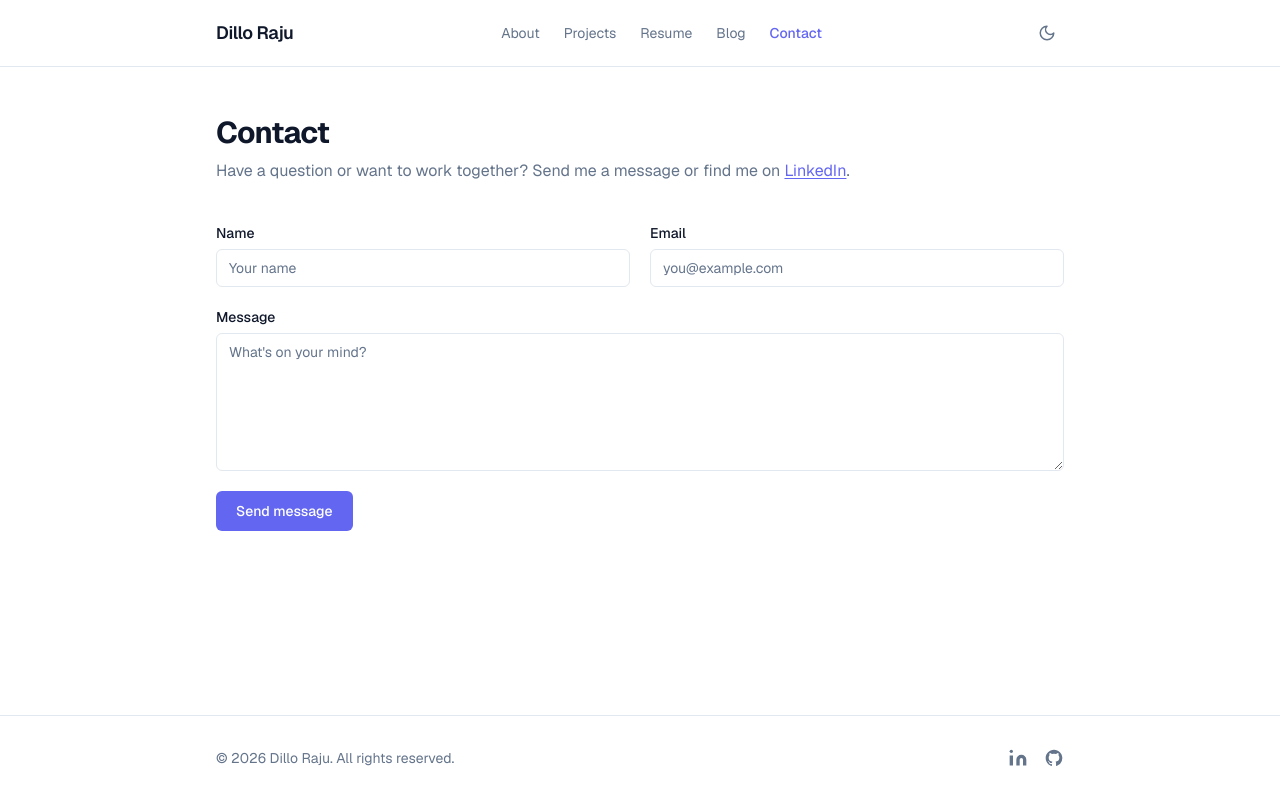
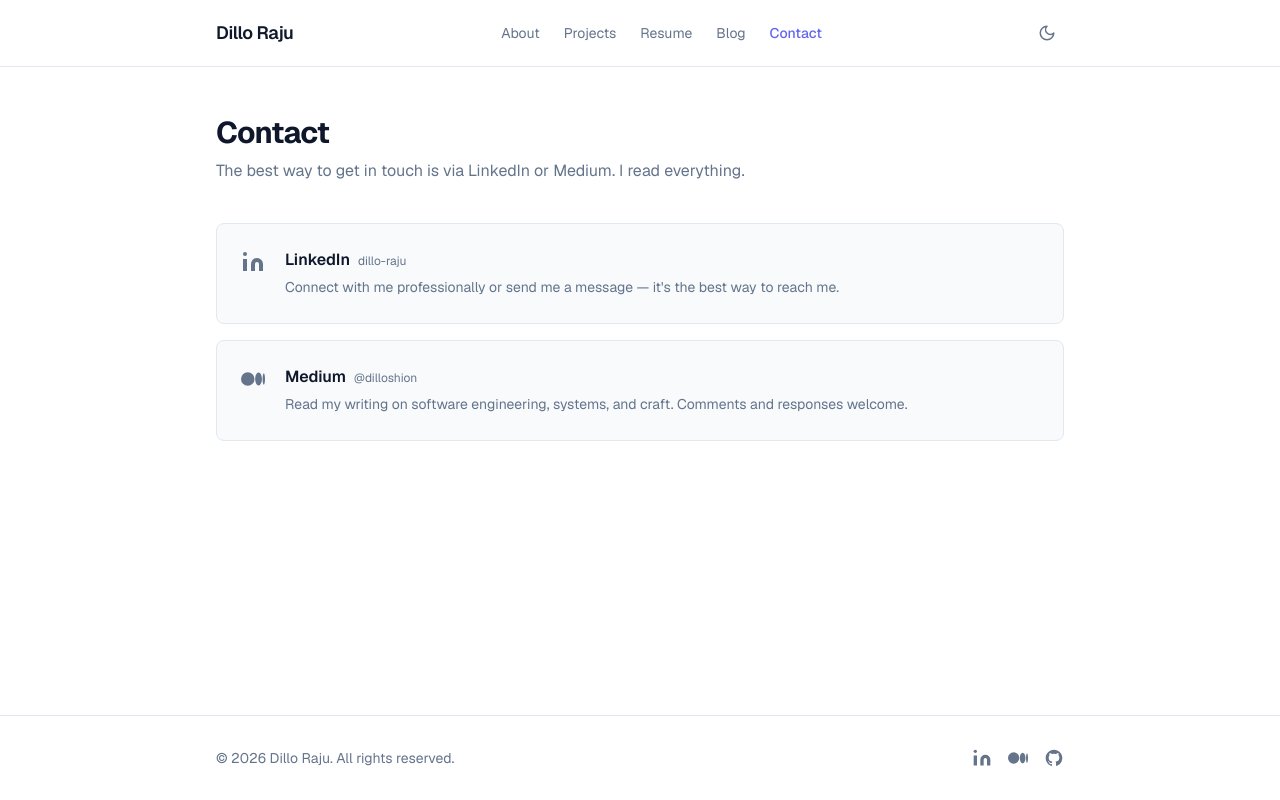
Before and after one commit to dillo/portfolio, a Next.js app: page /contact in a window 1280 px wide. Built offline with nearby package versions, Linux system fonts and the light colour scheme.

Commit message:
refactor: replace contact form with LinkedIn + Medium links
Removed Resend, API route, ContactForm component, and .env.local.
Contact page now shows LinkedIn and Medium as the two contact channels.
Medium icon added to Footer. No email address exposed anywhere.

```diff
--- a/app/api/contact/route.ts
+++ /dev/null
@@ -1,74 +0,0 @@
-import { NextRequest, NextResponse } from 'next/server'
-import { Resend } from 'resend'
-
-const resend = new Resend(process.env.RESEND_API_KEY)
-
-// Simple in-memory rate limiter: max 3 requests per IP per 10 minutes
-const rateMap = new Map<string, { count: number; resetAt: number }>()
-const LIMIT = 3
-const WINDOW_MS = 10 * 60 * 1000
-
-function isRateLimited(ip: string): boolean {
-  const now = Date.now()
-  const entry = rateMap.get(ip)
-  if (!entry || now > entry.resetAt) {
-    rateMap.set(ip, { count: 1, resetAt: now + WINDOW_MS })
-    return false
-  }
-  if (entry.count >= LIMIT) return true
-  entry.count++
-  return false
-}
-
-export async function POST(req: NextRequest) {
-  const ip =
-    req.headers.get('x-forwarded-for')?.split(',')[0].trim() ??
-    req.headers.get('x-real-ip') ??
-    'unknown'
-
-  if (isRateLimited(ip)) {
-    return NextResponse.json(
-      { error: 'Too many requests. Please try again later.' },
-      { status: 429 }
-    )
-  }
-
-  let body: { name?: string; email?: string; message?: string }
-  try {
-    body = await req.json()
-  } catch {
-    return NextResponse.json({ error: 'Invalid request body.' }, { status: 400 })
-  }
-
-  const { name, email, message } = body
-
-  if (!name?.trim() || !email?.trim() || !message?.trim()) {
-    return NextResponse.json({ error: 'All fields are required.' }, { status: 400 })
-  }
-
-  const emailRegex = /^[^\s@]+@[^\s@]+\.[^\s@]+$/
-  if (!emailRegex.test(email)) {
-    return NextResponse.json({ error: 'Invalid email address.' }, { status: 400 })
-  }
-
-  if (message.length > 5000) {
-    return NextResponse.json({ error: 'Message is too long.' }, { status: 400 })
-  }
-
-  try {
-    await resend.emails.send({
-      from: 'Portfolio Contact <onboarding@resend.dev>',
-      to: 'dillo.raju@proton.me',
-      replyTo: email,
-      subject: `Portfolio message from ${name}`,
-      text: `Name: ${name}\nEmail: ${email}\n\n${message}`,
-    })
-
-    return NextResponse.json({ success: true })
-  } catch {
-    return NextResponse.json(
-      { error: 'Failed to send message. Please try again.' },
-      { status: 500 }
-    )
-  }
-}
--- a/app/contact/page.tsx
+++ b/app/contact/page.tsx
@@ -1,11 +1,51 @@
 import type { Metadata } from 'next'
 import Link from 'next/link'
-import ContactForm from '@/components/ContactForm'
 
 export const metadata: Metadata = {
   title: 'Contact',
-  description: 'Get in touch with Dillo Raju.',
+  description: 'Get in touch with Dillo Raju via LinkedIn or Medium.',
 }
+
+const links = [
+  {
+    label: 'LinkedIn',
+    handle: 'dillo-raju',
+    href: 'https://www.linkedin.com/in/dillo-raju/',
+    description:
+      "Connect with me professionally or send me a message — it's the best way to reach me.",
+    icon: (
+      <svg
+        xmlns="http://www.w3.org/2000/svg"
+        width="24"
+        height="24"
+        viewBox="0 0 24 24"
+        fill="currentColor"
+      >
+        <path d="M16 8a6 6 0 0 1 6 6v7h-4v-7a2 2 0 0 0-2-2 2 2 0 0 0-2 2v7h-4v-7a6 6 0 0 1 6-6z" />
+        <rect width="4" height="12" x="2" y="9" />
+        <circle cx="4" cy="4" r="2" />
+      </svg>
+    ),
+  },
+  {
+    label: 'Medium',
+    handle: '@dilloshion',
+    href: 'https://medium.com/@dilloshion',
+    description:
+      'Read my writing on software engineering, systems, and craft. Comments and responses welcome.',
+    icon: (
+      <svg
+        xmlns="http://www.w3.org/2000/svg"
+        width="24"
+        height="24"
+        viewBox="0 0 24 24"
+        fill="currentColor"
+      >
+        <path d="M13.54 12a6.8 6.8 0 0 1-6.77 6.82A6.8 6.8 0 0 1 0 12a6.8 6.8 0 0 1 6.77-6.82A6.8 6.8 0 0 1 13.54 12zM20.96 12c0 3.54-1.51 6.42-3.38 6.42-1.87 0-3.39-2.88-3.39-6.42s1.52-6.42 3.39-6.42 3.38 2.88 3.38 6.42M24 12c0 3.17-.53 5.75-1.19 5.75-.66 0-1.19-2.58-1.19-5.75s.53-5.75 1.19-5.75C23.47 6.25 24 8.83 24 12z" />
+      </svg>
+    ),
+  },
+]
 
 export default function Contact() {
   return (
@@ -13,20 +53,32 @@ export default function Contact() {
       <div className="flex flex-col gap-2">
         <h1 className="text-3xl font-bold tracking-tight">Contact</h1>
         <p className="text-muted">
-          Have a question or want to work together? Send me a message or find me on{' '}
-          <Link
-            href="https://www.linkedin.com/in/dillo-raju/"
-            target="_blank"
-            rel="noopener noreferrer"
-            className="text-accent hover:text-accent-hover underline underline-offset-2 transition-colors"
-          >
-            LinkedIn
-          </Link>
-          .
+          The best way to get in touch is via LinkedIn or Medium. I read everything.
         </p>
       </div>
 
-      <ContactForm />
+      <div className="flex flex-col gap-4">
+        {links.map(({ label, handle, href, description, icon }) => (
+          <Link
+            key={label}
+            href={href}
+            target="_blank"
+            rel="noopener noreferrer"
+            className="group border-border bg-card hover:border-accent flex items-start gap-5 rounded-lg border p-6 transition-colors"
+          >
+            <span className="text-muted group-hover:text-accent mt-0.5 shrink-0 transition-colors">
+              {icon}
+            </span>
+            <div className="flex flex-col gap-1">
+              <div className="flex items-baseline gap-2">
+                <span className="text-foreground font-semibold">{label}</span>
+                <span className="text-muted text-xs">{handle}</span>
+              </div>
+              <p className="text-muted text-sm leading-relaxed">{description}</p>
+            </div>
+          </Link>
+        ))}
+      </div>
     </div>
   )
 }
--- a/components/ContactForm.tsx
+++ /dev/null
@@ -1,127 +0,0 @@
-'use client'
-
-import { useState } from 'react'
-
-type Status = 'idle' | 'sending' | 'success' | 'error'
-
-export default function ContactForm() {
-  const [form, setForm] = useState({ name: '', email: '', message: '' })
-  const [status, setStatus] = useState<Status>('idle')
-  const [errorMsg, setErrorMsg] = useState('')
-
-  const handleChange = (e: React.ChangeEvent<HTMLInputElement | HTMLTextAreaElement>) => {
-    setForm((prev) => ({ ...prev, [e.target.name]: e.target.value }))
-  }
-
-  const handleSubmit = async (e: React.FormEvent) => {
-    e.preventDefault()
-    setStatus('sending')
-    setErrorMsg('')
-
-    try {
-      const res = await fetch('/api/contact', {
-        method: 'POST',
-        headers: { 'Content-Type': 'application/json' },
-        body: JSON.stringify(form),
-      })
-      const data = await res.json()
-
-      if (!res.ok) {
-        setErrorMsg(data.error ?? 'Something went wrong.')
-        setStatus('error')
-        return
-      }
-
-      setStatus('success')
-      setForm({ name: '', email: '', message: '' })
-    } catch {
-      setErrorMsg('Network error. Please check your connection and try again.')
-      setStatus('error')
-    }
-  }
-
-  if (status === 'success') {
-    return (
-      <div className="border-border bg-card flex flex-col items-center gap-3 rounded-lg border px-8 py-12 text-center">
-        <span className="text-3xl">✓</span>
-        <p className="text-foreground font-medium">Message sent!</p>
-        <p className="text-muted text-sm">Thanks for reaching out — I'll get back to you soon.</p>
-        <button
-          onClick={() => setStatus('idle')}
-          className="text-accent hover:text-accent-hover mt-2 text-xs transition-colors"
-        >
-          Send another message
-        </button>
-      </div>
-    )
-  }
-
-  return (
-    <form onSubmit={handleSubmit} noValidate className="flex flex-col gap-5">
-      <div className="grid gap-5 sm:grid-cols-2">
-        <div className="flex flex-col gap-1.5">
-          <label htmlFor="name" className="text-foreground text-sm font-medium">
-            Name
-          </label>
-          <input
-            id="name"
-            name="name"
-            type="text"
-            required
-            autoComplete="name"
-            value={form.name}
-            onChange={handleChange}
-            placeholder="Your name"
-            className="border-border bg-background text-foreground placeholder:text-muted focus:border-accent focus:ring-accent rounded-md border px-3 py-2 text-sm transition-colors focus:ring-1 focus:outline-none"
-          />
-        </div>
-        <div className="flex flex-col gap-1.5">
-          <label htmlFor="email" className="text-foreground text-sm font-medium">
-            Email
-          </label>
-          <input
-            id="email"
-            name="email"
-            type="email"
-            required
-            autoComplete="email"
-            value={form.email}
-            onChange={handleChange}
-            placeholder="you@example.com"
-            className="border-border bg-background text-foreground placeholder:text-muted focus:border-accent focus:ring-accent rounded-md border px-3 py-2 text-sm transition-colors focus:ring-1 focus:outline-none"
-          />
-        </div>
-      </div>
-
-      <div className="flex flex-col gap-1.5">
-        <label htmlFor="message" className="text-foreground text-sm font-medium">
-          Message
-        </label>
-        <textarea
-          id="message"
-          name="message"
-          required
-          rows={6}
-          value={form.message}
-          onChange={handleChange}
-          placeholder="What's on your mind?"
-          className="border-border bg-background text-foreground placeholder:text-muted focus:border-accent focus:ring-accent resize-y rounded-md border px-3 py-2 text-sm transition-colors focus:ring-1 focus:outline-none"
-        />
-      </div>
-
-      {status === 'error' && (
-        <p className="rounded-md border border-red-200 bg-red-50 px-3 py-2 text-sm text-red-600 dark:border-red-900 dark:bg-red-950 dark:text-red-400">
-          {errorMsg}
-        </p>
-      )}
-
-      <button
-        type="submit"
-        disabled={status === 'sending'}
-        className="bg-accent hover:bg-accent-hover self-start rounded-md px-5 py-2.5 text-sm font-medium text-white transition-colors disabled:cursor-not-allowed disabled:opacity-60"
-      >
-        {status === 'sending' ? 'Sending…' : 'Send message'}
-      </button>
-    </form>
-  )
-}
--- a/components/Footer.tsx
+++ b/components/Footer.tsx
@@ -28,6 +28,23 @@ export default function Footer() {
             </svg>
           </Link>
           <Link
+            href="https://medium.com/@dilloshion"
+            target="_blank"
+            rel="noopener noreferrer"
+            aria-label="Medium"
+            className="text-muted hover:text-accent transition-colors"
+          >
+            <svg
+              xmlns="http://www.w3.org/2000/svg"
+              width="20"
+              height="20"
+              viewBox="0 0 24 24"
+              fill="currentColor"
+            >
+              <path d="M13.54 12a6.8 6.8 0 0 1-6.77 6.82A6.8 6.8 0 0 1 0 12a6.8 6.8 0 0 1 6.77-6.82A6.8 6.8 0 0 1 13.54 12zM20.96 12c0 3.54-1.51 6.42-3.38 6.42-1.87 0-3.39-2.88-3.39-6.42s1.52-6.42 3.39-6.42 3.38 2.88 3.38 6.42M24 12c0 3.17-.53 5.75-1.19 5.75-.66 0-1.19-2.58-1.19-5.75s.53-5.75 1.19-5.75C23.47 6.25 24 8.83 24 12z" />
+            </svg>
+          </Link>
+          <Link
             href="https://github.com/dillo"
             target="_blank"
             rel="noopener noreferrer"
--- a/package.json
+++ b/package.json
@@ -15,8 +15,7 @@
     "next": "16.2.9",
     "next-mdx-remote": "^6.0.0",
     "react": "19.2.4",
-    "react-dom": "19.2.4",
-    "resend": "^6.14.0"
+    "react-dom": "19.2.4"
   },
   "devDependencies": {
     "@tailwindcss/postcss": "^4",
```
Also changed, not shown: 1 other file (tests, documents, lock files or other folders).
